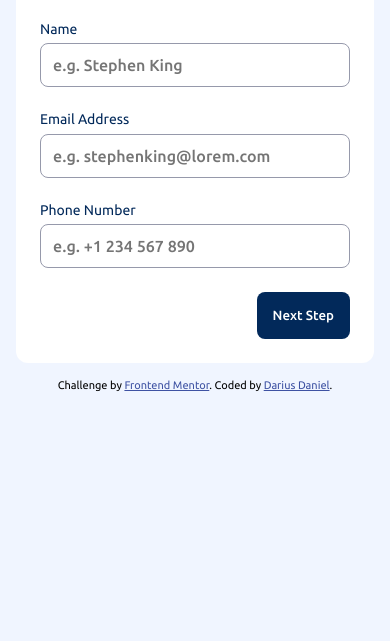
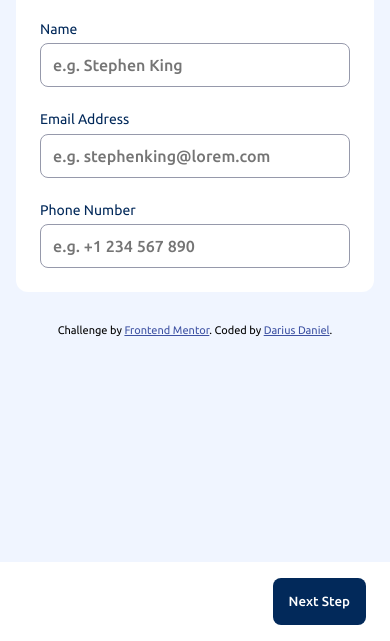
Before and after one commit to darius-daniel/multi-step-form, a website built with Vite: page index.html in a window 390 px wide. Shown: the part 203-844 px from the top of the page. Built offline with nearby package versions, Linux system fonts and the light colour scheme.

Commit message:
style: refactor layout and button positioning with fixed footer
- Add fixed footer container (.step__footer) for consistent button placement
- Move next button into footer with flex layout for right alignment
- Update body viewport dimensions with explicit width constraints (100vw)
- Reorganize height properties for clarity (height before min/max)
- Remove align-self from button as positioning now handled by footer
- Add margin-top to attribution for improved spacing
- Update mobile breakpoint to center align body content
- Adjust footer to static positioning on mobile with full width
- Improve visual hierarchy and responsive behavior across breakpoints

```diff
--- a/index.html
+++ b/index.html
@@ -19,6 +19,7 @@
       .attribution {
         font-size: 0.6875rem;
         text-align: center;
+        margin-top: 1rem;
       }
       .attribution a {
         color: hsl(228, 45%, 44%);
@@ -111,7 +112,9 @@
           </fieldset>
         </form>
 
-        <button id="btn__next">Next Step</button>
+        <footer class="step__footer">
+          <button id="btn__next">Next Step</button>
+        </footer>
 
         <!-- Step 1 end -->
       </section>
--- a/src/style.css
+++ b/src/style.css
@@ -53,9 +53,13 @@ body {
   background-size: contain;
   background-repeat: no-repeat;
 
+  height: 100dvh;
   min-height: 100dvh;
   max-height: 100dvh;
-  height: 100dvh;
+
+  width: 100vw;
+  min-width: 100vw;
+  max-width: 100vw;
 }
 
 #app {
@@ -173,6 +177,19 @@ body {
   border: 1px solid transparent;
 }
 
+.step__footer {
+  display: flex;
+  justify-content: flex-end;
+
+  position: fixed;
+  width: 100vw;
+  bottom: 0;
+  left: 0;
+
+  padding: 1rem 1.5rem;
+  background-color: var(--white);
+}
+
 #btn__next {
   border: none;
   border-radius: 0.5rem;
@@ -182,7 +199,6 @@ body {
   font-family: inherit;
   font-weight: var(--font-medium);
   width: fit-content;
-  align-self: flex-end;
 }
 
 #btn__next:disabled {
@@ -193,7 +209,7 @@ body {
   body {
     display: grid;
     place-content: center;
-    align-items: start;
+    align-items: center;
   }
 
   #app {
@@ -254,6 +270,11 @@ body {
     margin-top: 1rem;
   }
 
+  .step__footer {
+    position: static;
+    width: 100%;
+  }
+
   #btn__next {
     margin-top: 5rem;
   }
```
